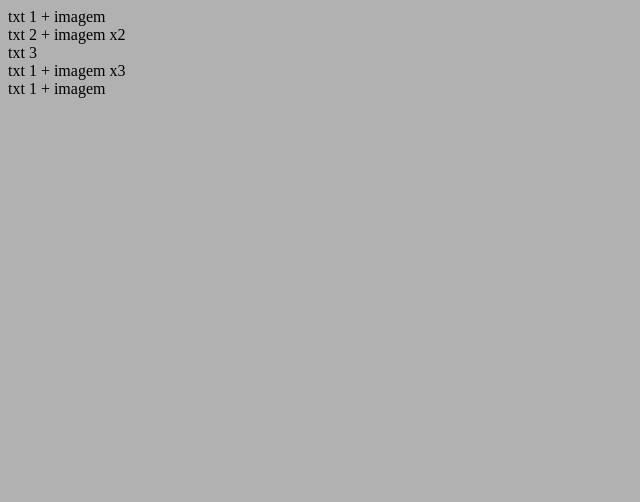
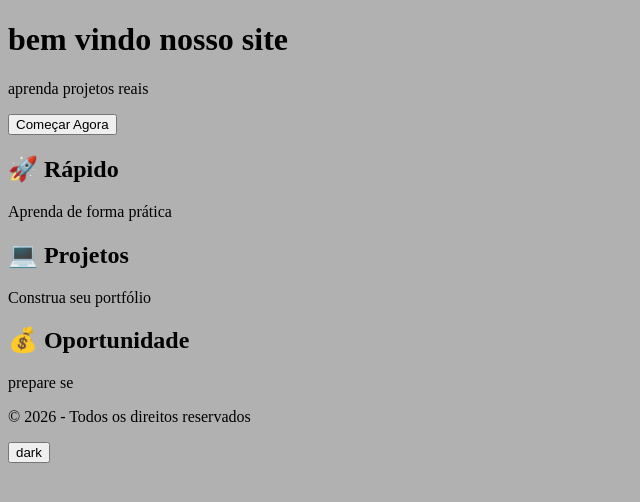
Before and after one commit to Cueiovioleiro/estudo-programacao, a plain HTML site: page web01/index.html in a window 1280 px wide. Shown: the whole page, without its empty margins (0-640 px from the left). Drawn offline with Linux system fonts and the light colour scheme.

Commit message:
nase html 02

```diff
--- a/web01/index.html
+++ b/web01/index.html
@@ -3,15 +3,37 @@
 <head>
     <meta charset="UTF-8">
     <meta name="viewport" content="width=device-width, initial-scale=1.0">
-    <title>Document</title>
+    <title>evilaliance</title>
     <link rel="stylesheet" href="style.css">
 </head>
 <body>
-    <div> txt 1 + imagem </div>
-     <div> txt 2 + imagem x2 </div>
-      <div> txt 3 </div>
-       <div> txt 1 + imagem x3 </div>
-        <div> txt 1 + imagem </div>
+    <header>
+    <h1> bem vindo nosso site  </h1>
+    <p>aprenda projetos reais </p>
+    <button id="cta">Começar Agora</button>
+  </header>
+
+  <section class="beneficios">
+    <div class="card">
+      <h2>🚀 Rápido</h2>
+      <p>Aprenda de forma prática</p>
+    </div>
+
+    <div class="card">
+      <h2>💻 Projetos</h2>
+      <p>Construa seu portfólio</p>
+    </div>
+
+    <div class="card">
+      <h2>💰 Oportunidade</h2>
+      <p>prepare se</p>
+    </div>
+  </section>
+
+  <footer>
+    <p>© 2026 - Todos os direitos reservados</p>
+  </footer>
+ <button id="dk" type="button">dark</button>
 </body>
 <script src="script.js"></script>
 </html>
```
